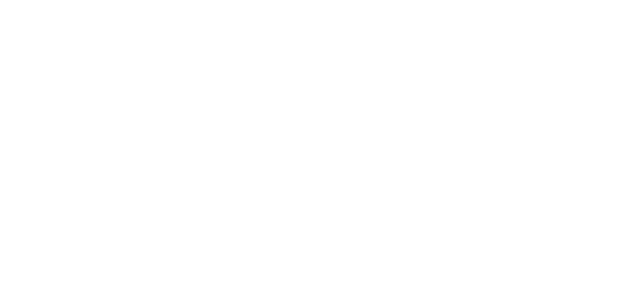
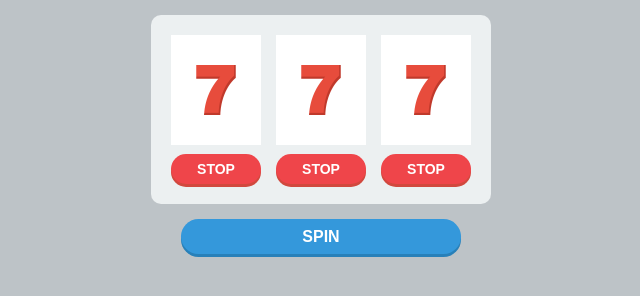
Before and after one commit to 96neko1st/slot-game, a plain HTML site: page www/index.html in a window 1280 px wide. Shown: the whole page, without its empty margins (319-959 px from the left). Drawn offline with Linux system fonts and the light colour scheme.

Commit message:
add:機能追加 スロットの画面をデザインした。

```diff
--- a/www/css/style.css
+++ b/www/css/style.css
@@ -1 +1,56 @@
-/**/
+body{
+    background: #bdc3c7;
+    font-size:16px;
+    font-weight: bold;
+    font-family: Arial,sans-serif;
+}
+
+.slot{
+    width: 300px;
+    padding: 20px;
+    background: #ecf0f1;
+    border: 5px solod #fff;
+    border-radius: 10px;
+    margin: 15px auto;
+    overflow: hidden;
+}
+
+.panel{
+    float: left;
+}
+
+.panel + .panel{
+    margin-left: 15px;
+}
+
+.panel img{
+    margin-bottom: 5px;
+}
+
+.stop{
+    cursor: pointer;
+    width: 90px;
+    height: 30px;
+    background: #ef454a;
+    box-shadow: 0 3px 0 #d1483e;
+    border-radius: 20px;
+    line-height: 30px;
+    text-align: center;
+    font-size: 14px;
+    color: #fff;
+    user-select: none;
+}
+
+#spin{
+    cursor: pointer;
+    width: 280px;
+    height: 35px;
+    background: #3498db;
+    box-shadow: 0 3px 0 #2880b9;
+    border-radius: 20px;
+    line-height: 35px;
+    text-align: center;
+    color: #fff;
+    user-select: none;
+    margin: 0 auto;
+}
--- a/www/index.html
+++ b/www/index.html
@@ -2,13 +2,27 @@
 <html>
 <head>
     <meta charset="utf-8">
-    <meta name="viewport" content="width=device-width, initial-scale=1, maximum-scale=1, user-scalable=no">
-    <meta http-equiv="Content-Security-Policy" content="default-src * data: gap: content: https://ssl.gstatic.com; style-src * 'unsafe-inline'; script-src * 'unsafe-inline' 'unsafe-eval'">
+    <title>My slot</title>
     <script src="components/loader.js"></script>
     <script src="./js/main.js"></script>
     <link rel="stylesheet" href="components/loader.css">
     <link rel="stylesheet" href="css/style.css">
 </head>
 <body>
+    <div class="slot">
+        <div class="panel">
+            <img src="img/seven.png" width="90" height="110">
+            <div class="stop">STOP</div>
+        </div>
+        <div class="panel">
+            <img src="img/seven.png" width="90" height="110">
+            <div class="stop">STOP</div>
+        </div>
+        <div class="panel">
+            <img src="img/seven.png" width="90" height="110">
+            <div class="stop">STOP</div>
+        </div>
+    </div>
+    <div id="spin">SPIN</div>
 </body>
 </html>
```
Also changed, not shown: www/img/bell.png (added), www/img/cherry.png (added), www/img/seven.png (added).
